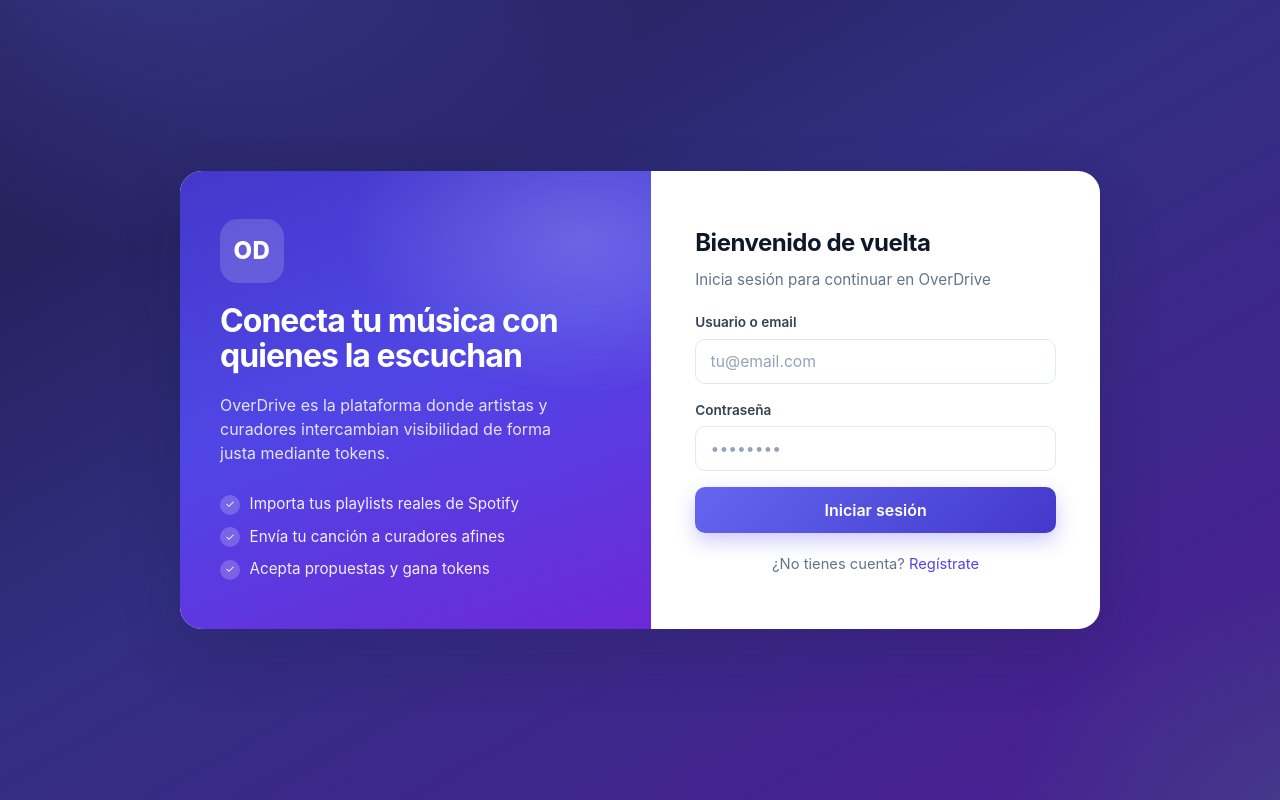
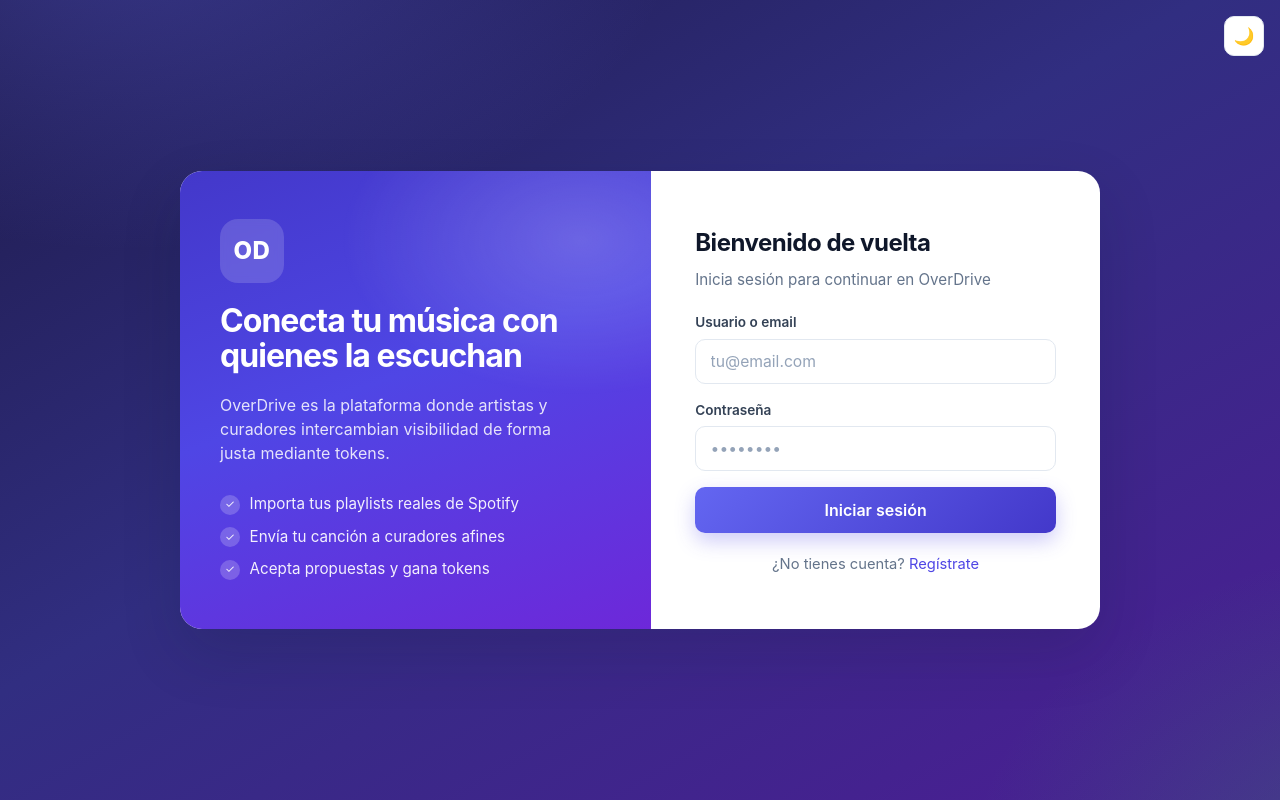
Before and after one commit to Hugoatpxndx/OverDrive, a React (Vite) app in the folder frontend/: page /login in a window 1280 px wide. Built offline with nearby package versions, Linux system fonts and the light colour scheme; no server answers.

Commit message:
feat(frontend): modo oscuro con alternancia persistente
- Toggle 🌙/☀️ en navbar y pantallas de autenticación
- Persistencia en localStorage y preferencias del sistema por defecto
- Paleta oscura vía variables CSS (data-theme=\dark\) con contraste adecuado

```diff
--- a/frontend/src/components/Dashboard.jsx
+++ b/frontend/src/components/Dashboard.jsx
@@ -2,6 +2,7 @@ import React, { useEffect, useState } from 'react';
 import { useSearchParams } from 'react-router-dom';
 import api from '../services/api';
 import { useAuth } from '../context/AuthContext.jsx';
+import ThemeToggle from './ThemeToggle.jsx';
 
 const Dashboard = () => {
   const { user, modo, toggleModo, logout } = useAuth();
@@ -193,6 +194,7 @@ const Dashboard = () => {
             <span className={`user-role badge badge-${rol}`}>{rol}</span>
           </div>
           <span className="badge">Tokens: {user?.tokens}</span>
+          <ThemeToggle />
           <button onClick={logout} className="btn-logout">
             Cerrar sesión
           </button>
--- /dev/null
+++ b/frontend/src/components/ThemeToggle.jsx
@@ -0,0 +1,56 @@
+import { useCallback, useEffect, useState } from 'react';
+
+const THEME_KEY = 'overdrive-theme';
+
+export const getInitialTheme = () => {
+  try {
+    const saved = localStorage.getItem(THEME_KEY);
+    if (saved === 'dark' || saved === 'light') return saved;
+  } catch {
+    /* ignore */
+  }
+  return window.matchMedia?.('(prefers-color-scheme: dark)').matches ? 'dark' : 'light';
+};
+
+// Aplica el tema sobre <html> y lo persiste.
+export const applyTheme = (theme) => {
+  document.documentElement.setAttribute('data-theme', theme);
+  try {
+    localStorage.setItem(THEME_KEY, theme);
+  } catch {
+    /* ignore */
+  }
+};
+
+export const useTheme = () => {
+  const [theme, setTheme] = useState(getInitialTheme);
+
+  useEffect(() => {
+    applyTheme(theme);
+  }, [theme]);
+
+  const toggleTheme = useCallback(() => {
+    setTheme((prev) => (prev === 'dark' ? 'light' : 'dark'));
+  }, []);
+
+  return { theme, toggleTheme };
+};
+
+const ThemeToggle = ({ className = '' }) => {
+  const { theme, toggleTheme } = useTheme();
+  const isDark = theme === 'dark';
+
+  return (
+    <button
+      type="button"
+      className={`theme-toggle ${className}`.trim()}
+      onClick={toggleTheme}
+      aria-label={isDark ? 'Cambiar a modo claro' : 'Cambiar a modo oscuro'}
+      title={isDark ? 'Modo claro' : 'Modo oscuro'}
+    >
+      {isDark ? '☀️' : '🌙'}
+    </button>
+  );
+};
+
+export default ThemeToggle;
--- a/frontend/src/index.css
+++ b/frontend/src/index.css
@@ -29,6 +29,16 @@
   --line: #e2e8f0;
   --surface: #ffffff;
   --bg: #f1f5f9;
+  --surface-1: #f8fafc;
+  --input-bg: #ffffff;
+  --placeholder: #94a3b8;
+  --label: #334155;
+  --navbar-bg: rgba(255, 255, 255, 0.9);
+  --brand-text: var(--brand-700);
+  --danger-text: #991b1b;
+  --danger-line: #fecaca;
+  --success-text: #166534;
+  --success-line: #bbf7d0;
 
   --radius: 14px;
   --radius-sm: 10px;
@@ -36,6 +46,62 @@
   --shadow: 0 10px 30px rgba(15, 23, 42, 0.08);
   --shadow-lg: 0 24px 60px rgba(15, 23, 42, 0.16);
   --font: -apple-system, BlinkMacSystemFont, 'Segoe UI', Roboto, 'Helvetica Neue', Arial, sans-serif;
+}
+
+/* ============================================================
+   Tema oscuro (data-theme="dark" en <html>)
+   ============================================================ */
+[data-theme='dark'] {
+  --brand-50: #1e1b4b;
+  --brand-text: #a5b4fc;
+
+  --ink: #e2e8f0;
+  --muted: #94a3b8;
+  --line: #233047;
+  --surface: #111a2e;
+  --bg: #0b1220;
+  --surface-1: #0e1728;
+  --input-bg: #0d1526;
+  --placeholder: #5b6b82;
+  --label: #cbd5e1;
+  --navbar-bg: rgba(11, 18, 32, 0.85);
+
+  --warning: #fbbf24;
+  --danger-bg: #3b1a1d;
+  --danger-text: #fca5a5;
+  --danger-line: #7f1d1d;
+  --success-bg: #122b1e;
+  --success-text: #86efac;
+  --success-line: #14532d;
+
+  --shadow-sm: 0 1px 2px rgba(0, 0, 0, 0.5);
+  --shadow: 0 10px 30px rgba(0, 0, 0, 0.5);
+  --shadow-lg: 0 24px 60px rgba(0, 0, 0, 0.65);
+}
+
+/* Alternancia de tema (botón 🌙/☀️) */
+.theme-toggle {
+  display: inline-flex;
+  align-items: center;
+  justify-content: center;
+  width: 40px;
+  height: 40px;
+  flex-shrink: 0;
+  border: 1px solid var(--line);
+  border-radius: var(--radius-sm);
+  background: var(--input-bg);
+  color: var(--ink);
+  font-size: 1.05rem;
+  cursor: pointer;
+  transition: border-color 0.2s, background 0.2s;
+}
+.theme-toggle:hover {
+  border-color: var(--brand-400);
+}
+.theme-toggle--corner {
+  position: absolute;
+  top: 1rem;
+  right: 1rem;
 }
 
 * {
@@ -109,6 +175,7 @@ a:hover {
    Autenticación (Login / Register)
    ============================================================ */
 .auth-page {
+  position: relative;
   display: flex;
   align-items: center;
   justify-content: center;
@@ -214,7 +281,7 @@ label.field {
   gap: 0.4rem;
   font-size: 0.85rem;
   font-weight: 600;
-  color: #334155;
+  color: var(--label);
 }
 label.field input {
   font-weight: 400;
@@ -234,13 +301,13 @@ label.field input {
   font-size: 0.98rem;
   font-family: inherit;
   color: var(--ink);
-  background: #fff;
+  background: var(--input-bg);
   transition: border-color 0.15s, box-shadow 0.15s;
 }
 .auth-form input::placeholder,
 .enviar-cancion input::placeholder,
 .crear-playlist input::placeholder {
-  color: #94a3b8;
+  color: var(--placeholder);
 }
 .auth-form input:focus,
 .select-playlist:focus,
@@ -302,19 +369,19 @@ label.field input {
 /* Mensajes */
 .error-message {
   background: var(--danger-bg);
-  color: #991b1b;
+  color: var(--danger-text);
   padding: 0.75rem 1rem;
   border-radius: var(--radius-sm);
   font-size: 0.9rem;
-  border: 1px solid #fecaca;
+  border: 1px solid var(--danger-line);
 }
 .message {
   background: var(--success-bg);
-  color: #166534;
+  color: var(--success-text);
   padding: 0.75rem 1rem;
   border-radius: var(--radius-sm);
   font-size: 0.92rem;
-  border: 1px solid #bbf7d0;
+  border: 1px solid var(--success-line);
 }
 
 /* ============================================================
@@ -335,7 +402,7 @@ label.field input {
   gap: 1rem;
   flex-wrap: wrap;
   padding: 0.85rem 1.5rem;
-  background: rgba(255, 255, 255, 0.9);
+  background: var(--navbar-bg);
   backdrop-filter: blur(10px);
   border-bottom: 1px solid var(--line);
 }
@@ -461,14 +528,14 @@ label.field input {
   font-weight: 700;
   font-family: inherit;
   cursor: pointer;
-  background: #f8fafc;
+  background: var(--surface-1);
   border: 2px solid var(--line);
   color: var(--muted);
   transition: all 0.18s;
 }
 .modo-btn:hover {
   border-color: var(--brand-400);
-  color: var(--brand-700);
+  color: var(--brand-text);
 }
 .modo-btn.active {
   background: linear-gradient(135deg, var(--brand-500), var(--brand-700));
@@ -538,7 +605,7 @@ label.field input {
   gap: 0.6rem;
 }
 .lista li {
-  background: #f8fafc;
+  background: var(--surface-1);
   border: 1px solid var(--line);
   padding: 0.85rem 1rem;
   border-radius: var(--radius-sm);
@@ -550,10 +617,10 @@ label.field input {
 }
 .lista li:hover {
   border-color: var(--brand-400);
-  background: #fff;
+  background: var(--surface);
 }
 .lista a {
-  color: var(--brand-700);
+  color: var(--brand-text);
   font-weight: 600;
 }
 
@@ -566,7 +633,7 @@ label.field input {
   font-size: 0.78rem;
   font-weight: 700;
   background: var(--brand-50);
-  color: var(--brand-700);
+  color: var(--brand-text);
   text-transform: capitalize;
   white-space: nowrap;
 }
@@ -580,11 +647,11 @@ label.field input {
 }
 .badge-aprobada {
   background: var(--success-bg);
-  color: #15803d;
+  color: var(--success-text);
 }
 .badge-rechazada {
   background: var(--danger-bg);
-  color: #b91c1c;
+  color: var(--danger-text);
 }
 
 /* Botones auxiliares */
@@ -608,9 +675,9 @@ label.field input {
 .btn-logout {
   width: auto;
   padding: 0.55rem 1.05rem;
-  background: #fff;
-  color: var(--danger);
-  border: 1px solid #fecaca;
+  background: var(--input-bg);
+  color: var(--danger-text);
+  border: 1px solid var(--danger-line);
   border-radius: var(--radius-sm);
   cursor: pointer;
   font-weight: 700;
@@ -620,12 +687,12 @@ label.field input {
 }
 .btn-logout:hover {
   background: var(--danger-bg);
-  border-color: #fca5a5;
+  border-color: var(--danger-text);
 }
 
 /* Estado vacío */
 .no-items {
-  background: #f8fafc;
+  background: var(--surface-1);
   border: 2px dashed var(--line);
   padding: 2rem 1.5rem;
   text-align: center;
@@ -638,10 +705,10 @@ label.field input {
 /* Admin */
 .admin-panel {
   border: 2px solid var(--brand-600);
-  background: linear-gradient(180deg, var(--brand-50), #fff 45%);
+  background: linear-gradient(180deg, var(--brand-50), var(--surface) 45%);
 }
 .admin-panel h2 {
-  color: var(--brand-700);
+  color: var(--brand-text);
 }
 
 .bandeja-propuestas {
--- a/frontend/src/main.jsx
+++ b/frontend/src/main.jsx
@@ -3,7 +3,11 @@ import ReactDOM from 'react-dom/client';
 import { BrowserRouter } from 'react-router-dom';
 import App from './App.jsx';
 import { AuthProvider } from './context/AuthContext.jsx';
+import { getInitialTheme, applyTheme } from './components/ThemeToggle.jsx';
 import './index.css';
+
+// Aplicar el tema antes del primer render (evita parpadeo de tema)
+applyTheme(getInitialTheme());
 
 ReactDOM.createRoot(document.getElementById('root')).render(
   <React.StrictMode>
--- a/frontend/src/pages/Login.jsx
+++ b/frontend/src/pages/Login.jsx
@@ -1,6 +1,7 @@
 import React, { useState } from 'react';
 import { Link, useNavigate } from 'react-router-dom';
 import { useAuth } from '../context/AuthContext.jsx';
+import ThemeToggle from '../components/ThemeToggle.jsx';
 
 const Login = () => {
   const [identifier, setIdentifier] = useState('');
@@ -24,6 +25,7 @@ const Login = () => {
 
   return (
     <div className="auth-page">
+      <ThemeToggle className="theme-toggle--corner" />
       <div className="auth-card">
         <aside className="auth-brand">
           <span className="logo-mark logo-mark--lg">OD</span>
--- a/frontend/src/pages/Register.jsx
+++ b/frontend/src/pages/Register.jsx
@@ -1,6 +1,7 @@
 import React, { useState } from 'react';
 import { Link, useNavigate } from 'react-router-dom';
 import { useAuth } from '../context/AuthContext.jsx';
+import ThemeToggle from '../components/ThemeToggle.jsx';
 
 const Register = () => {
   const [username, setUsername] = useState('');
@@ -37,6 +38,7 @@ const Register = () => {
 
   return (
     <div className="auth-page">
+      <ThemeToggle className="theme-toggle--corner" />
       <div className="auth-card">
         <aside className="auth-brand">
           <span className="logo-mark logo-mark--lg">OD</span>
```
